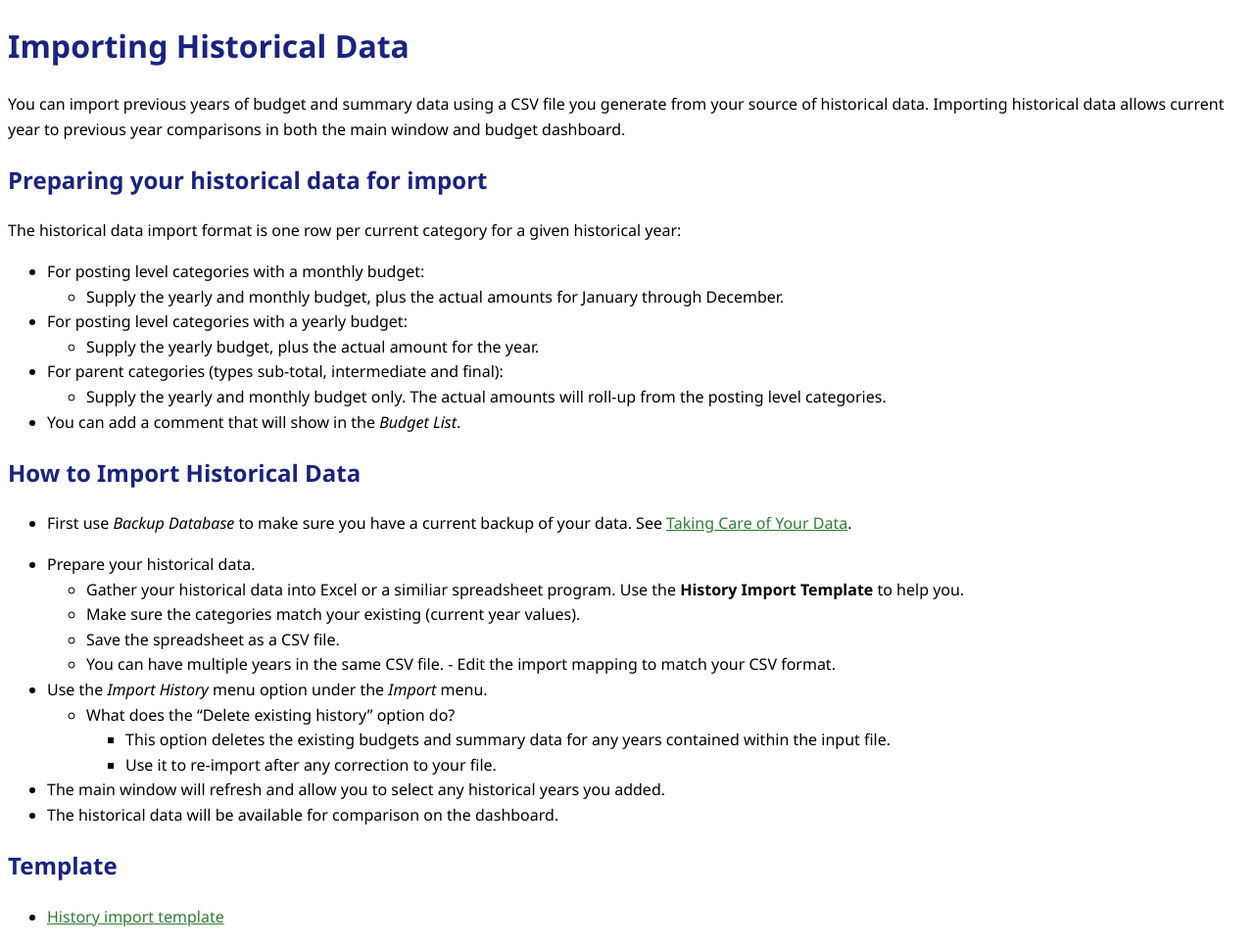
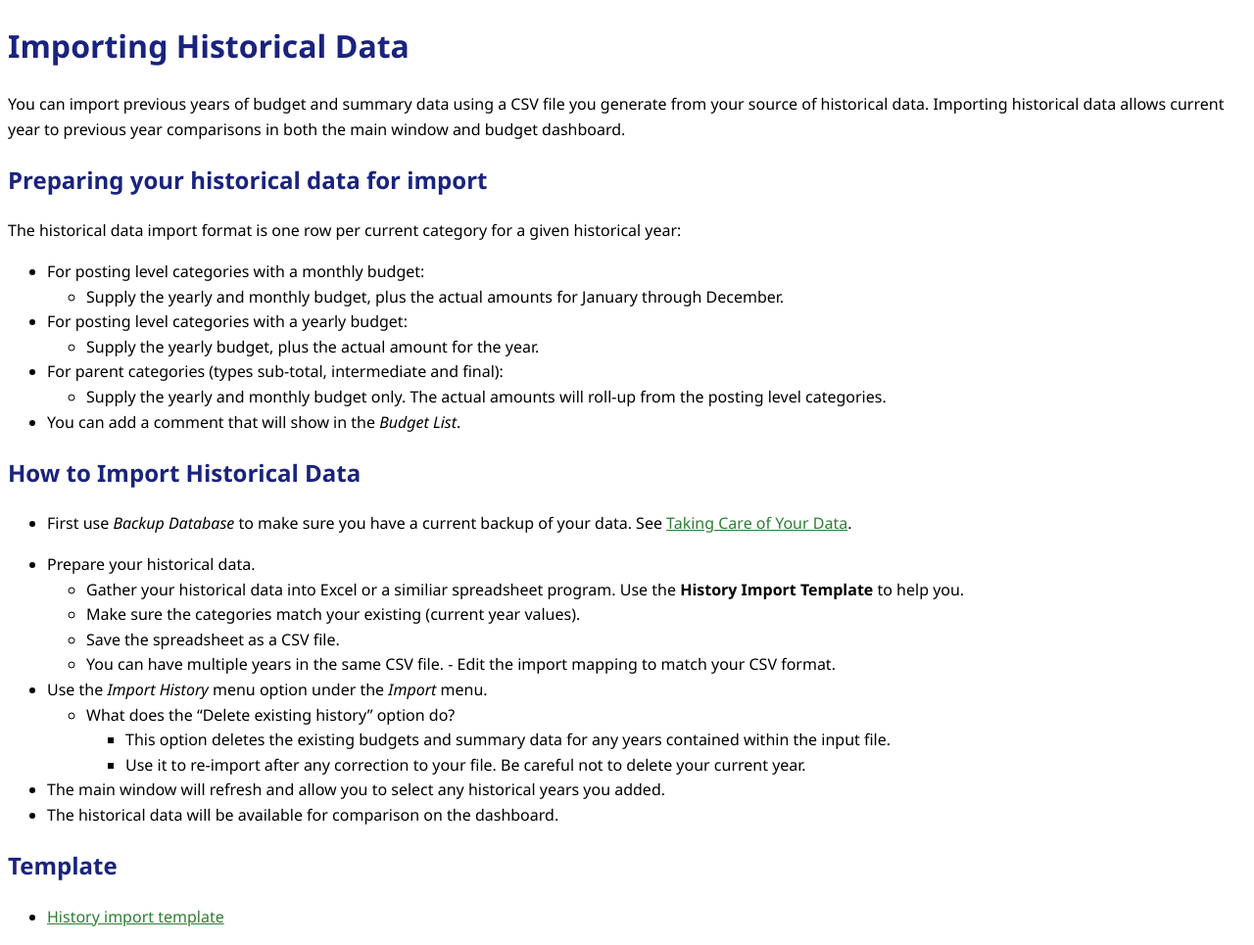
Before and after one commit to chudave1/Buddy-the-Budget-Helper-Release, a Jekyll site: the page built from docs/loading-history.md, in a window 1280 px wide. Shown: the whole page at 98% size. Built offline with Jekyll 4.4.1, drawn with Linux system fonts in a browser that asks for light colours.

Commit message:
Update warning for 'Delete existing history' option
Clarify warning about deleting current year data when re-importing.

```diff
--- a/docs/loading-history.md
+++ b/docs/loading-history.md
@@ -29,7 +29,7 @@ The historical data import format is one row per current category for a given hi
 - Use the *Import History* menu option under the *Import* menu.
 	- What does the "Delete existing history" option do?
 		- This option deletes the existing budgets and summary data for any years contained within the input file.
-		- Use it to re-import after any correction to your file.
+		- Use it to re-import after any correction to your file.  Be careful not to delete your current year.
 
 - The main window will refresh and allow you to select any historical years you added.
 - The historical data will be available for comparison on the dashboard.
```
